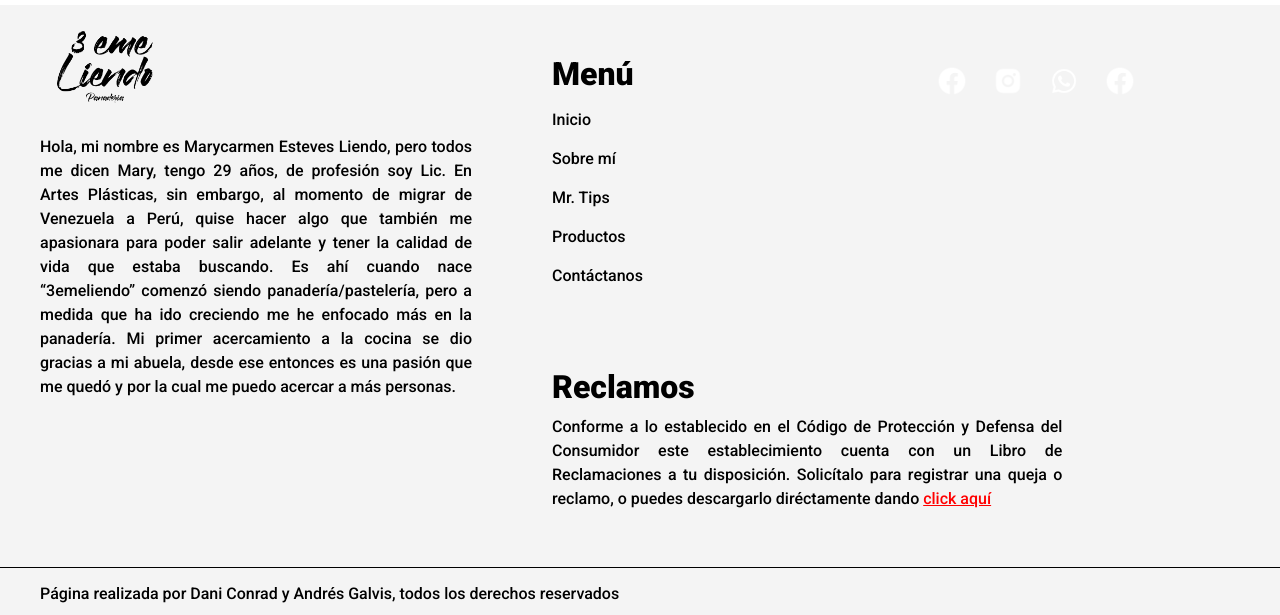
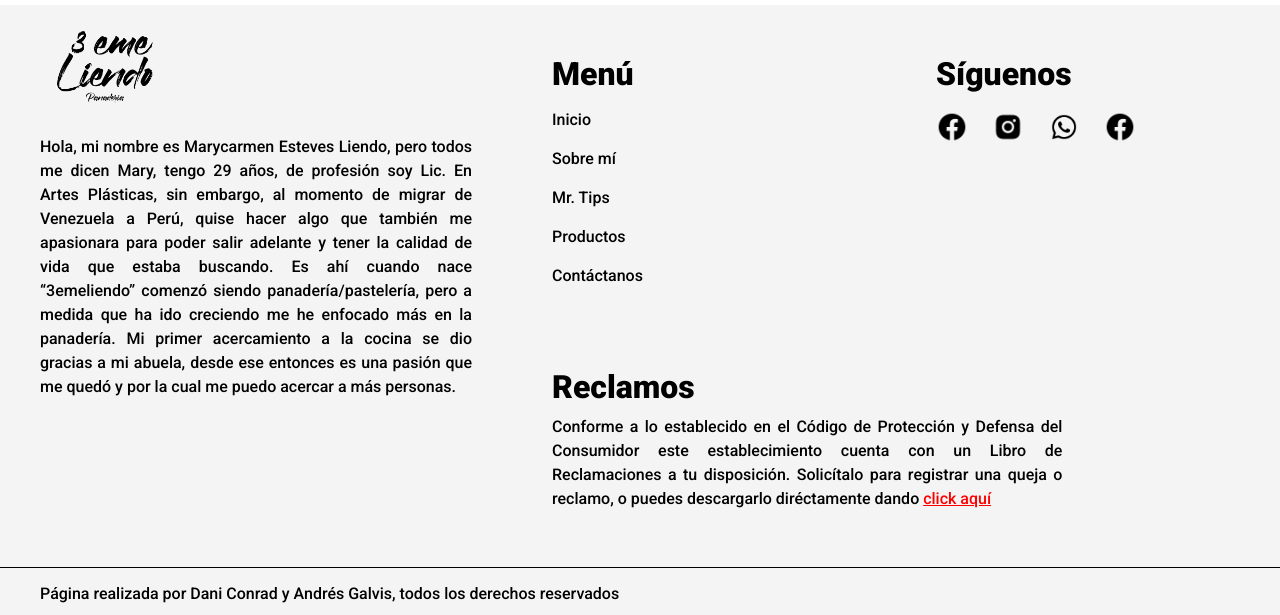
Before and after one commit to FeGaWeb/3emeliendo, a website with bundled scripts: page html/products.html in a window 1280 px wide. Shown: the part 1439-2054 px from the top of the page. Built offline with nearby package versions, Linux system fonts and the light colour scheme.

Commit message:
arreglo de bug

```diff
--- a/html/products.html
+++ b/html/products.html
@@ -96,11 +96,11 @@
         </div>
 
         <div class="footer--social">
-            <!-- <h2>Síguenos</h2> -->
-            <a href=""><img src="../img/redes/w_facebook.png" alt=""></a>
-            <a href="" class="margin-social"><img src="../img/redes/w_instagram.png" alt=""></a>
-            <a href="" class="margin-social"><img src="../img/redes/w_whats.png" alt=""></a>
-            <a href="" class="margin-social"><img src="../img/redes/w_facebook.png" alt=""></a>
+            <h2>Síguenos</h2>
+            <a href="https://www.facebook.com/profile.php?id=100054567094265" target="blank"><img src="../img/redes/b_facebook.png" alt=""></a>
+            <a href="https://www.instagram.com/3emeliendo/" target="blank" class="margin-social"><img src="../img/redes/b_instagram.png" alt=""></a>
+            <a href="https://api.whatsapp.com/send?phone=+51 931064404" target="blank" class="margin-social"><img src="../img/redes/b_whats.png" alt=""></a>
+            <a href="" target="blank" class="margin-social"><img src="../img/redes/b_facebook.png" alt=""></a>
         </div>
 
         <div class="footer-quejas">
```
